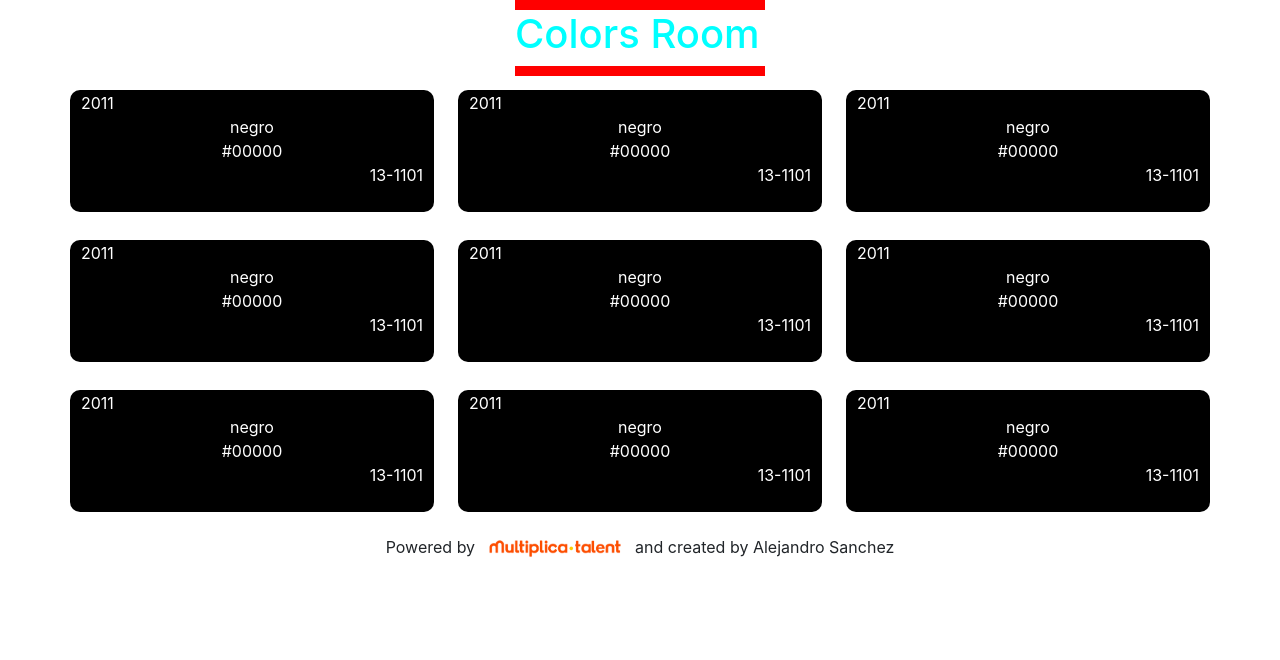
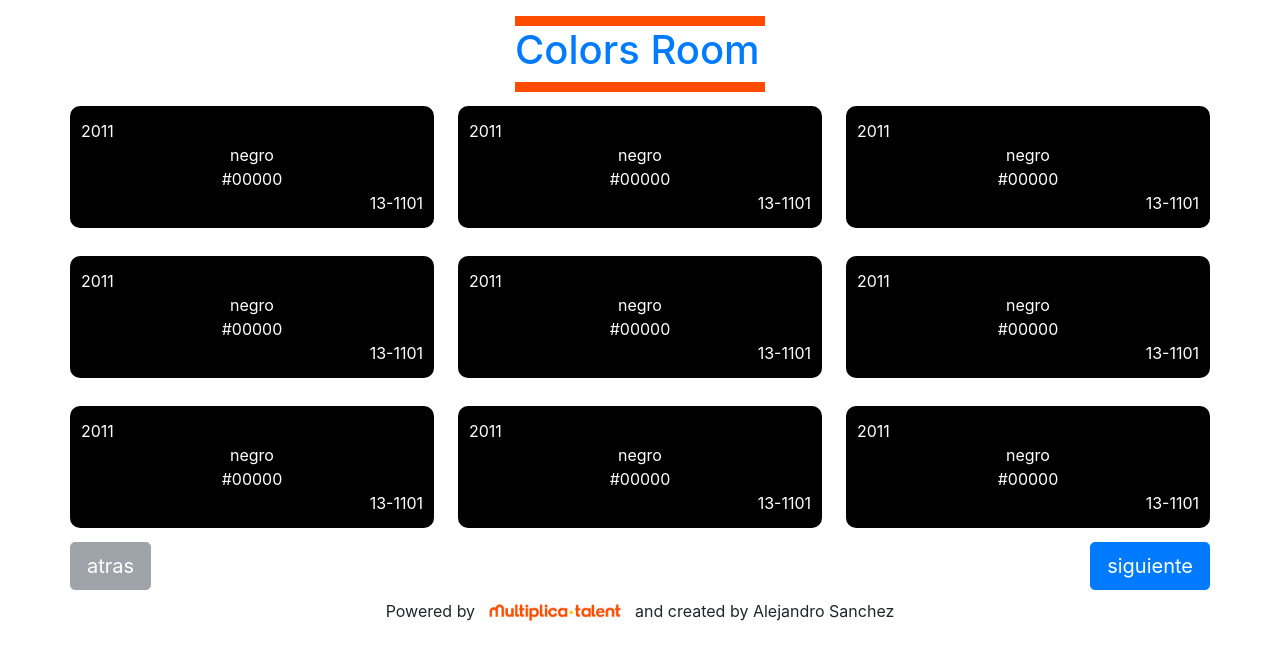
Before and after one commit to apix23/colors-app, a React (Create React App) app: page / in a window 1280 px wide. Shown: the top 660 px of the page. Built offline with nearby package versions, Linux system fonts and the light colour scheme.

Commit message:
Creation of the button container, first layout template finished

```diff
--- a/src/App.css
+++ b/src/App.css
@@ -1,3 +1,5 @@
+
+
 .card__container{
   display: flex;
   justify-content: space-between;
@@ -6,6 +8,11 @@
   height: 450px;
 }
 
+.btn__container{
+  display: flex;
+  justify-content: space-between;
+  align-items: center;
+}
 /* .App {
   text-align: center;
 }
--- a/src/App.js
+++ b/src/App.js
@@ -1,14 +1,14 @@
-import { Button } from 'bootstrap';
 import './App.css';
+import Button from './Button';
 import Card from './Card';
 import Footer from './Footer';
 import Header from "./Header";
 function App() {
-  const arr = new Array(9)
+
   return (
-    <>
+    <main className="container">
     <Header></Header>
-    <section className="container card__container">
+    <section className="card__container">
 
 
     <Card></Card>
@@ -21,9 +21,12 @@ function App() {
     <Card></Card>
     <Card></Card>
     </section>
-
+    <section className="btn__container">
+      <Button content="atras" buttonAparience="secondary" disableClass="disabled" ></Button>
+      <Button content="siguiente" buttonAparience="primary" disableClass=""></Button>
+    </section>
     <Footer></Footer>
-    </>
+    </main>
   );
 }
 
--- /dev/null
+++ b/src/Button.js
@@ -0,0 +1,9 @@
+import React from 'react';
+
+const Button = ({content, buttonAparience,disableClass}) => {
+    return (
+        <a href="!#" class={`btn btn-${buttonAparience} btn-lg ${disableClass}`} tabindex="-1" role="button" aria-disabled="true">{content}</a>
+    )
+}
+
+export default Button;
--- a/src/Card.css
+++ b/src/Card.css
@@ -6,6 +6,8 @@
     border-radius :10px;
     height: 120px;
     padding: 0 10px;
+    display: flex;
+    justify-content: center;
 }
 
 .card p{
--- a/src/Header.css
+++ b/src/Header.css
@@ -1,6 +1,6 @@
 .header{
-    color: aqua;
-    border: 10px solid red;
+    color: #007bff;
+    border: 10px solid #fd4c00;
     border-left: none;
     border-right: none;
     width: 250px;
--- a/src/Header.js
+++ b/src/Header.js
@@ -3,7 +3,7 @@ import './Header.css';
 const Header = () => {
 
     return (
-        <header className="header">
+        <header className="header mt-3">
             <h1>Colors Room</h1>
         </header>
     )
```
